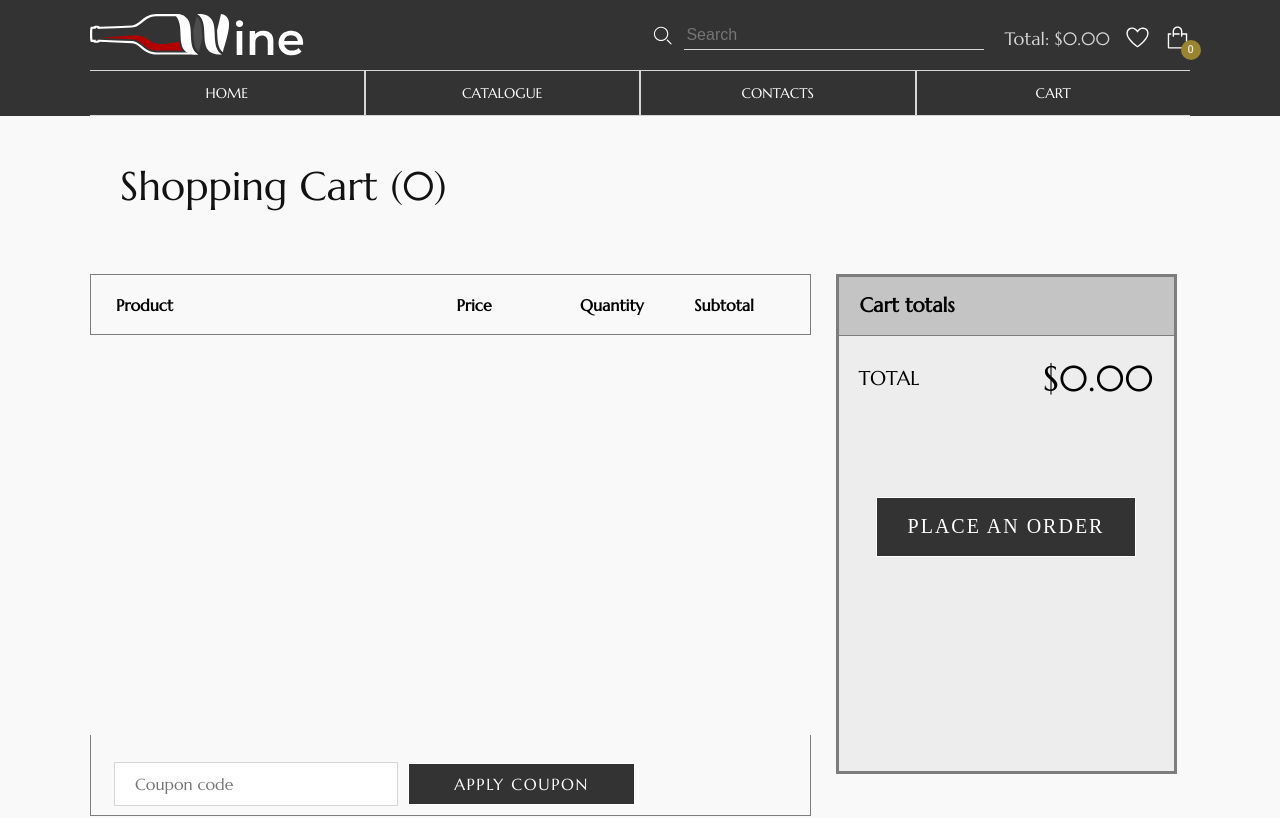
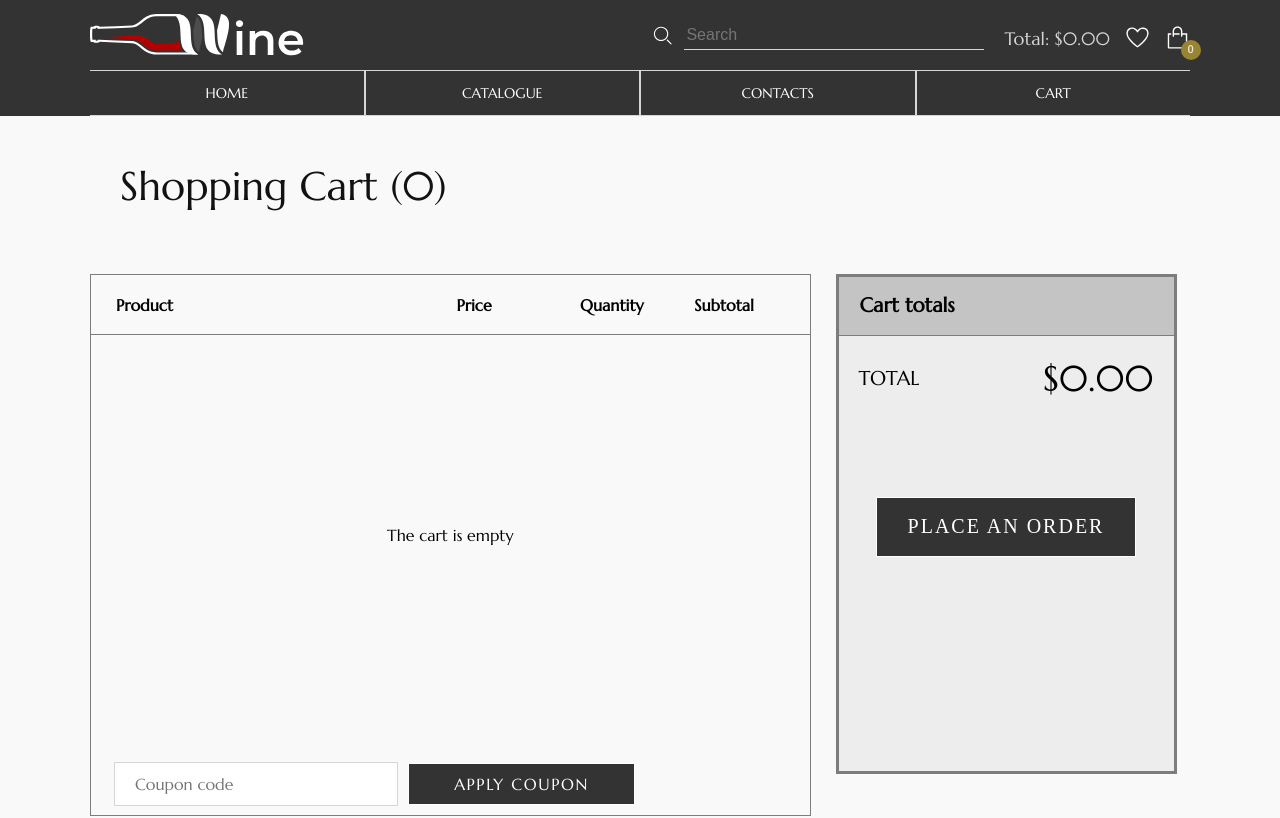
Before and after one commit to mitjasha/online-shop, a React (Create React App) app: page /cart in a window 1280 px wide. Shown: the top 818 px of the page. Built offline with nearby package versions, Linux system fonts and the light colour scheme.

Commit message:
feat: the cart is empty

```diff
--- a/src/components/QuantityInput/QuantityInput.tsx
+++ b/src/components/QuantityInput/QuantityInput.tsx
@@ -39,6 +39,8 @@ const QuantityInput: React.FC<QuantityInputProps> = ({
           state[id] = 1;
         }
       }
+      console.log(id);
+
       appContext?.setCurrentCartState([state]);
     }
   };
@@ -53,7 +55,6 @@ const QuantityInput: React.FC<QuantityInputProps> = ({
         if (id.toString() in state) {
           // eslint-disable-next-line no-param-reassign
           state[id] = state[id] - 1 || 0;
-          console.log(state[id]);
 
           if (state[id] === 0) {
             delete state[id];
@@ -61,6 +62,8 @@ const QuantityInput: React.FC<QuantityInputProps> = ({
           }
         }
       }
+
+      console.log("d", id);
       appContext?.setCurrentCartState([state]);
     }
   };
--- a/src/containers/PurchasesTable/PurchasesTable.scss
+++ b/src/containers/PurchasesTable/PurchasesTable.scss
@@ -42,6 +42,10 @@
     border: 1px solid #7d7d7d;
   }
 
+  &__cell {
+    text-align: center;
+  }
+
   &__promo {
     display: flex;
     width: 720px;
--- a/src/containers/PurchasesTable/PurchasesTable.tsx
+++ b/src/containers/PurchasesTable/PurchasesTable.tsx
@@ -37,10 +37,11 @@ const PurchasesTable: React.FC<PurchasesTableProps> = ({
     }
     return [[], []];
   };
+
   useEffect(() => {
     setCartCount(cartSlicer()[0]);
     setCartIndex(cartSlicer()[1]);
-  }, [page]);
+  }, [page, appContext]);
 
   return (
     <table className="purchases-table">
@@ -53,7 +54,8 @@ const PurchasesTable: React.FC<PurchasesTableProps> = ({
         </tr>
       </thead>
       <tbody className="purchases-table__body">
-        {slice.map((product, index) => (
+        {slice.length ? (
+          slice.map((product, index) => (
             <PurchasesTableRow
               title={product.title}
               images={product.images}
@@ -61,9 +63,16 @@ const PurchasesTable: React.FC<PurchasesTableProps> = ({
               key={product.title.slice(0, 2) + index.toString()}
               cartValue={cartCountSlice![index]}
               classKey={product.title.slice(0, 2) + index.toString()}
-            id={Number(cartIndexSlice![index])}
+              id={Number(cartIndexSlice?.[index])}
             />
-        ))}
+          ))
+        ) : (
+          <tr>
+            <td className="purchases-table__cell" colSpan={6}>
+              The cart is empty
+            </td>
+          </tr>
+        )}
       </tbody>
       <tfoot>
         <tr>
```
Lines whose indentation alone changed are shown as unchanged.
